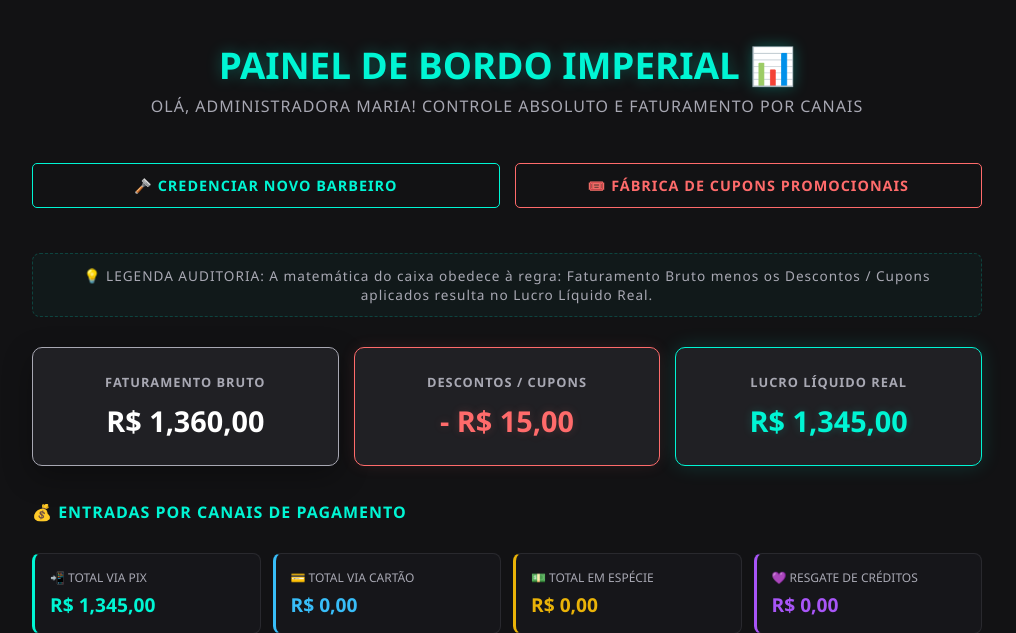
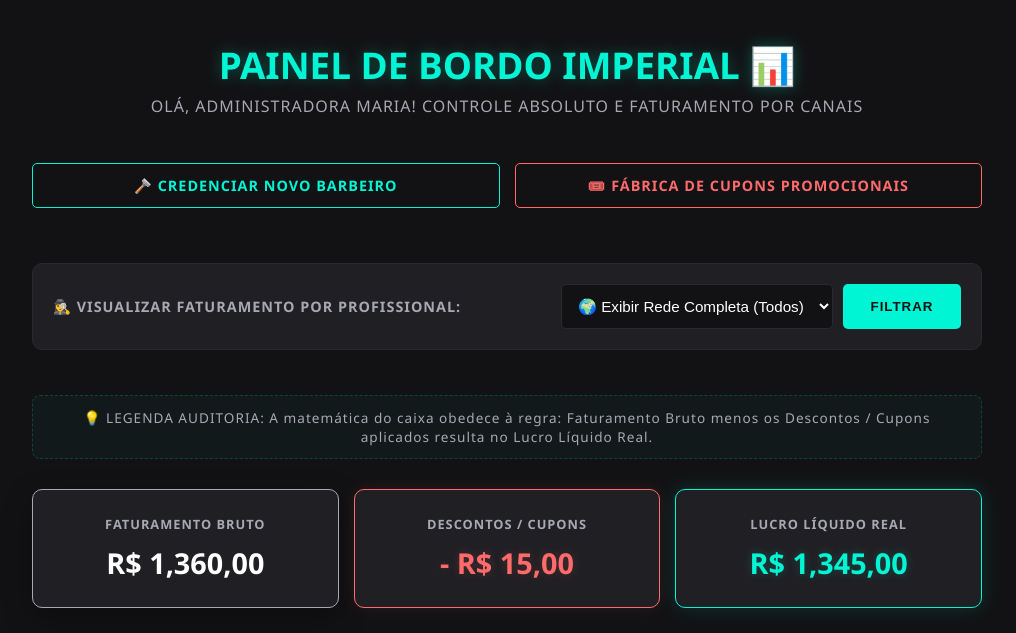
Before and after one commit to Conceicao-creator/barbershop-premium, a Django app: page /central-lucros/ in a window 1280 px wide. Shown: the top 633 px of the page, without its empty margins (133-1149 px from the left). Run offline with Django 5.2, Linux system fonts and the light colour scheme; data comes from the database, SQL or seed files in the repository; both versions use the stored data as it was after the commit.

Commit message:
Feature - Painel Imperial Completo com Filtro de Barbeiros e Auditoria Fiscal de Cupons 🪒📊🎟️👑

```diff
--- a/barbershop_server/urls.py
+++ b/barbershop_server/urls.py
@@ -194,8 +194,16 @@ def pagina_barbeiro(request):
 
 
 def central_financeira(request):
-    todos_agendamentos = Agendamento.objects.all()
+    # 🪒 FILTRO IMPERIAL: Captura o barbeiro selecionado e filtra o banco dinamicamente!
+    barbeiro_selecionado = request.GET.get('barbeiro_filtro', 'todos')
+
+    if barbeiro_selecionado == 'todos':
+        todos_agendamentos = Agendamento.objects.all()
+    else:
+        todos_agendamentos = Agendamento.objects.filter(barbeiro=barbeiro_selecionado)
+
     total_cortes = todos_agendamentos.count()
+
     faturamento_bruto = sum(corte.valor_bruto for corte in todos_agendamentos)
     total_descontos = sum(corte.desconto_aplicado for corte in todos_agendamentos)
     lucro_liquido = faturamento_bruto - total_descontos
@@ -240,6 +248,7 @@ def central_financeira(request):
 
 
     contexto_financeiro = {
+        'barbeiro_atual': barbeiro_selecionado,
         'total_faturado': f"{faturamento_bruto:,.2f}".replace('.', ','),
         'total_descontos': f"{total_descontos:,.2f}".replace('.', ','),
         'lucro_liquido': f"{lucro_liquido:,.2f}".replace('.', ','),
--- a/templates/faturamento.html
+++ b/templates/faturamento.html
@@ -52,6 +52,18 @@
             <a href="/cadastrar-barbeiro/" class="link-voltar" style="border: 1px solid #00F5D4; padding: 12px 24px; border-radius: 5px; color: #00F5D4; font-weight: bold; text-transform: uppercase; letter-spacing: 1px; text-align: center; margin: 0; text-decoration: none; flex: 1;">🪒 Credenciar Novo Barbeiro</a>
             <a href="/fabrica-cupons/" class="link-voltar" style="border: 1px solid #FF6B6B; padding: 12px 24px; border-radius: 5px; color: #FF6B6B; font-weight: bold; text-transform: uppercase; letter-spacing: 1px; text-align: center; margin: 0; text-decoration: none; flex: 1;">🎟️ Fábrica de Cupons Promocionais</a>
         </div>
+                <!-- 🪒 MENU DE SELEÇÃO IMPERIAL: FILTRO DE BARBEIROS -->
+        <div style="background-color: #202024; border: 1px solid #29292e; border-radius: 10px; padding: 20px; width: 100%; box-sizing: border-box; display: flex; align-items: center; justify-content: space-between; gap: 20px; flex-wrap: wrap; margin-bottom: 20px; margin-top: 10px;">
+            <label for="id_barbeiro_filtro" style="color: #A8A8B3; font-size: 0.9rem; font-weight: bold; text-transform: uppercase; letter-spacing: 1px;">🕵️‍♀️ Visualizar Faturamento por Profissional:</label>
+            <form method="GET" action="" style="display: flex; gap: 10px; flex: 1; max-width: 400px; width: 100%;">
+                <select id="id_barbeiro_filtro" name="barbeiro_filtro" style="flex: 2; background-color: #121214; border: 1px solid #29292e; border-radius: 5px; padding: 12px; color: #FFFFFF; font-size: 0.95rem; cursor: pointer;">
+                    <option value="todos">🌍 Exibir Rede Completa (Todos)</option>
+                    <option value="lucas.barber">🪒 Lucas Barber (Premium)</option>
+                </select>
+                <button type="submit" style="flex: 1; background-color: #00F5D4; border: none; color: #121214; border-radius: 5px; font-weight: bold; text-transform: uppercase; letter-spacing: 1px; cursor: pointer; transition: all 0.3s;" onmouseover="this.style.boxShadow='0 0 15px rgba(0,245,212,0.4)'" onmouseout="this.style.boxShadow='none'">Filtrar</button>
+            </form>
+        </div>
+
 
         <div class="legenda-caixa">💡 <span>LEGENDA AUDITORIA:</span> A matemática do caixa obedece à regra: Faturamento Bruto menos os Descontos / Cupons aplicados resulta no Lucro Líquido Real.</div>
         <div class="grid-principais">
```
Also changed, not shown: db.sqlite3.
